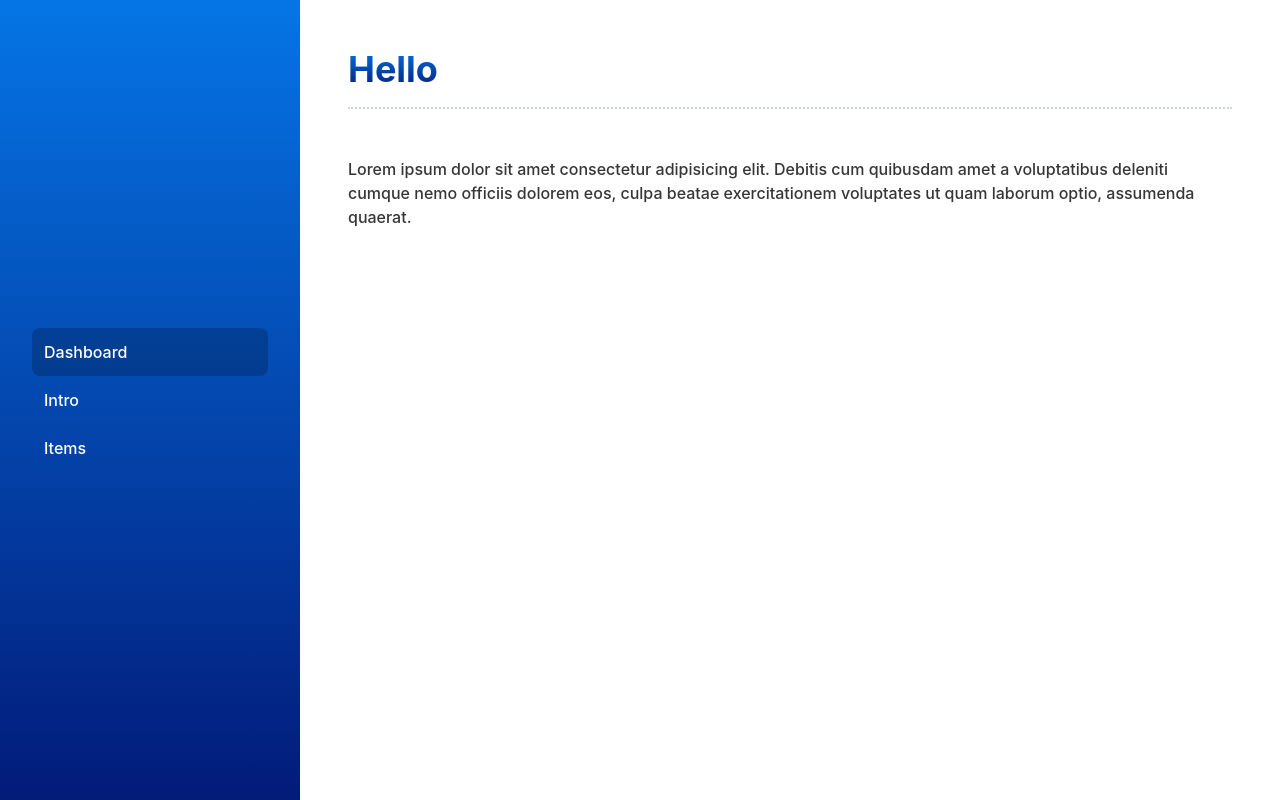
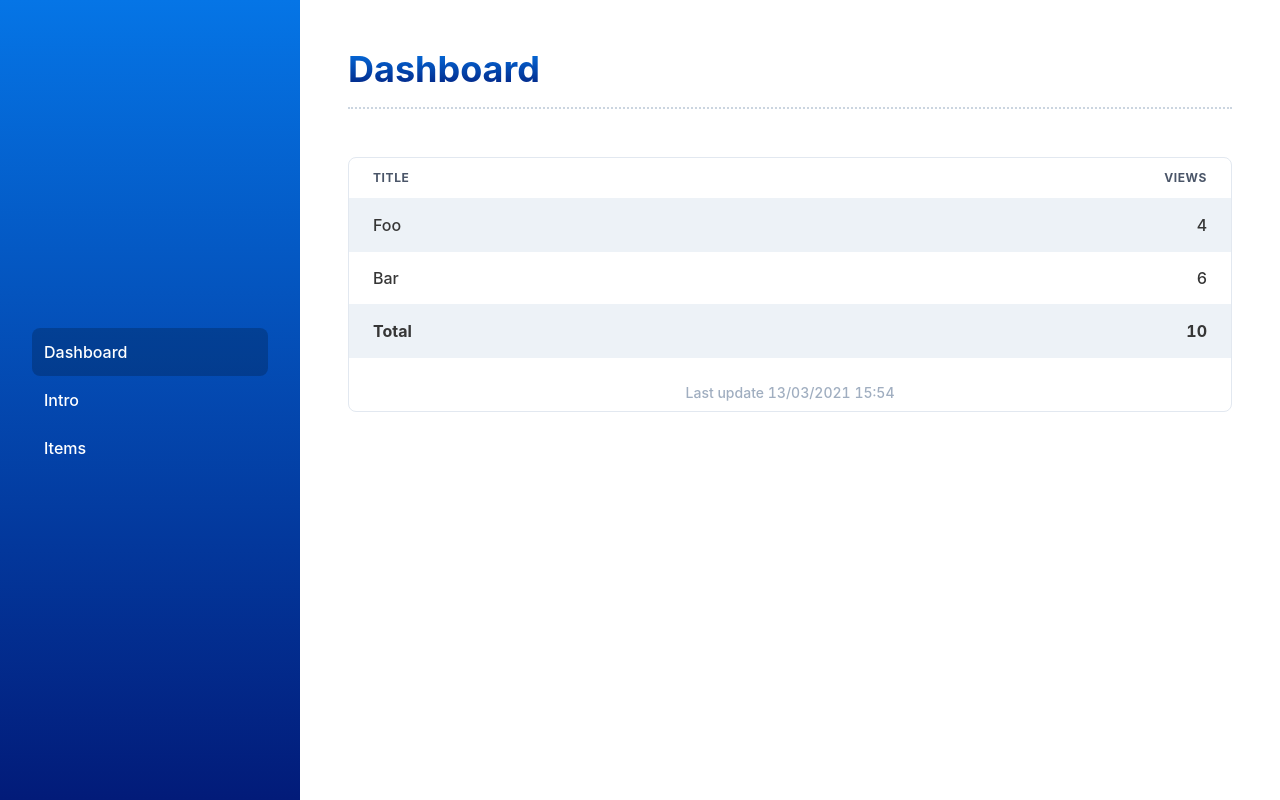
Before and after one commit to gifaeriyanto/holo, a Next.js app: page /admin/dashboard in a window 1280 px wide. Built offline with nearby package versions, Linux system fonts and the light colour scheme; sample sign-in values are in the browser's storage.

Commit message:
hoc auth

```diff
--- /dev/null
+++ b/layouts/admin/hoc/withAuth.tsx
@@ -0,0 +1,20 @@
+import { useRouter } from 'next/dist/client/router';
+import React, { useEffect, useState } from 'react';
+import { routes } from 'utils/routes';
+
+const WithAuthHOC: React.FC = ({ children }) => {
+  const router = useRouter();
+  const [signed, setSigned] = useState(false);
+
+  useEffect(() => {
+    if (!localStorage.getItem('access-token')) {
+      router.push(routes.client.login.url);
+    } else {
+      setSigned(true);
+    }
+  }, []);
+
+  return <>{signed ? children : null}</>;
+};
+
+export default WithAuthHOC;
--- a/layouts/admin/index.tsx
+++ b/layouts/admin/index.tsx
@@ -1,4 +1,5 @@
 import { Box, Flex, Heading } from '@chakra-ui/react';
+import WithAuthHOC from 'layouts/admin/hoc/withAuth';
 import { useRouter } from 'next/dist/client/router';
 import Link from 'next/link';
 import React from 'react';
@@ -33,6 +34,7 @@ const AdminLayout: React.FC<AdminLayoutProps> = ({
   ));
 
   return (
+    <WithAuthHOC>
       <Flex>
         <Flex
           h="100vh"
@@ -61,6 +63,7 @@ const AdminLayout: React.FC<AdminLayoutProps> = ({
           {children}
         </Box>
       </Flex>
+    </WithAuthHOC>
   );
 };
 
--- a/pages/admin/dashboard.tsx
+++ b/pages/admin/dashboard.tsx
@@ -1,14 +1,48 @@
+import {
+  Box,
+  Table,
+  TableCaption,
+  Tbody,
+  Td,
+  Tfoot,
+  Th,
+  Thead,
+  Tr,
+} from '@chakra-ui/react';
 import AdminLayout from 'layouts/admin';
 import { NextPage } from 'next';
 import React from 'react';
 
 const Dashboard: NextPage = () => {
   return (
-    <AdminLayout title="Hello">
-      Lorem ipsum dolor sit amet consectetur adipisicing elit. Debitis cum
-      quibusdam amet a voluptatibus deleniti cumque nemo officiis dolorem eos,
-      culpa beatae exercitationem voluptates ut quam laborum optio, assumenda
-      quaerat.
+    <AdminLayout title="Dashboard">
+      <Box border="1px solid" borderColor="gray.200" borderRadius="lg">
+        <Table variant="striped" colorScheme="gray">
+          <TableCaption color="gray.400">
+            Last update 13/03/2021 15:54
+          </TableCaption>
+          <Thead>
+            <Tr>
+              <Th>Title</Th>
+              <Th isNumeric>Views</Th>
+            </Tr>
+          </Thead>
+          <Tbody>
+            <Tr>
+              <Td>Foo</Td>
+              <Td isNumeric>4</Td>
+            </Tr>
+            <Tr>
+              <Td>Bar</Td>
+              <Td isNumeric>6</Td>
+            </Tr>
+            <Tr fontWeight="bold">
+              <Td>Total</Td>
+              <Td isNumeric>10</Td>
+            </Tr>
+          </Tbody>
+        </Table>
+      </Box>
     </AdminLayout>
   );
 };
```
Lines whose indentation alone changed are shown as unchanged.
